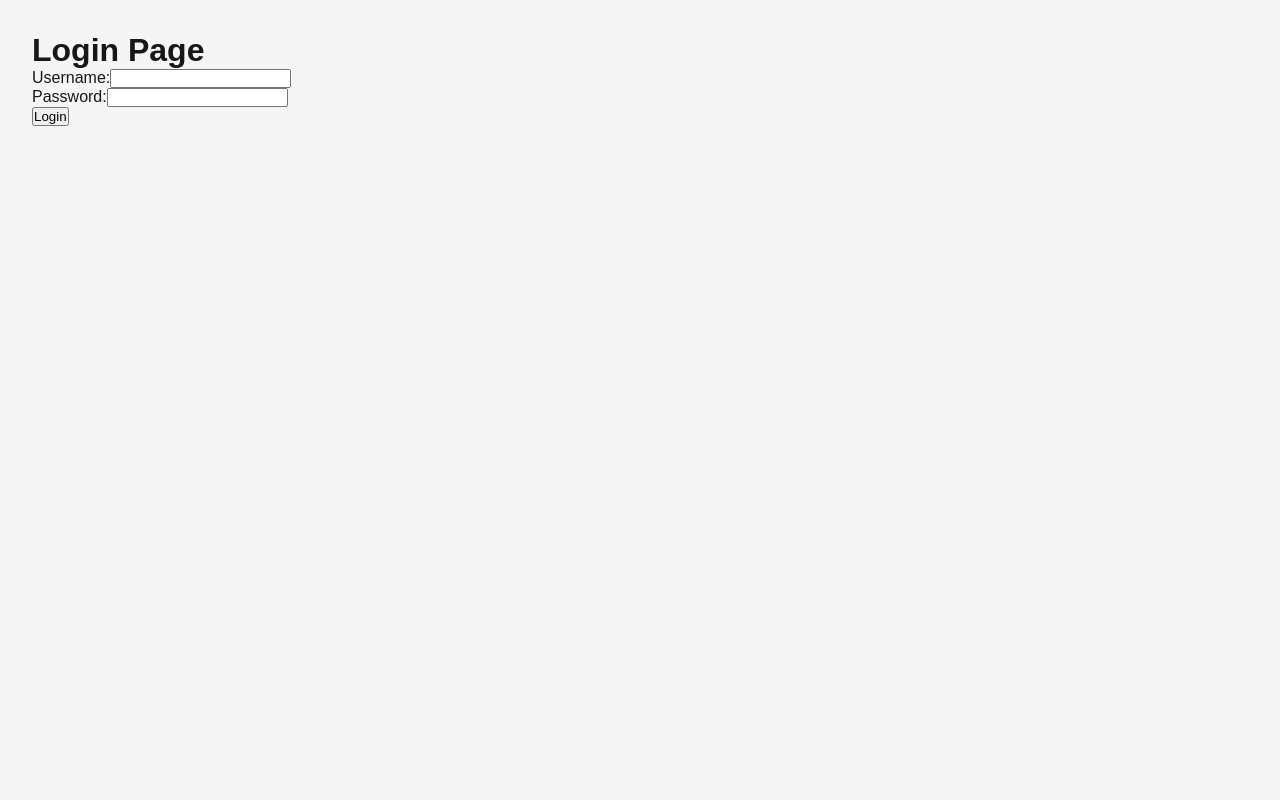
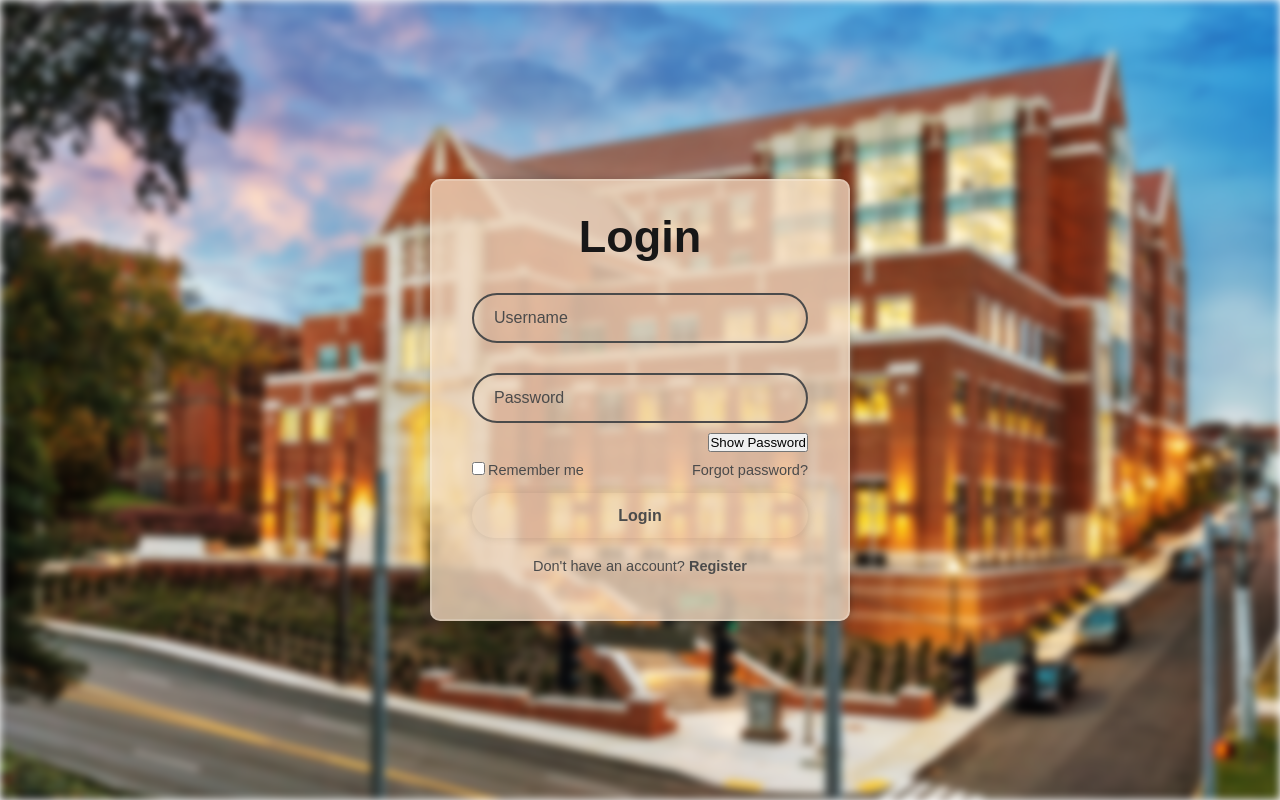
Before and after one commit to trevorbacher/supplytracker, a Next.js app in the folder supplytracker-app/frontend/: page /login in a window 1280 px wide. Built offline with nearby package versions, Linux system fonts and the light colour scheme.

Commit message:
seeing if fetch workaround works on deployment

```diff
--- a/supplytracker-app/frontend/src/app/(auth)/layout.css
+++ b/supplytracker-app/frontend/src/app/(auth)/layout.css
@@ -3,13 +3,6 @@
     display: flex;
     flex-direction: column;
     min-height: 100vh;
-}
-
-header {
-    background-color: var(--tennessee-orange);
-    color: white;
-    text-align: center;
-    padding: 1rem;
 }
 
 nav {
@@ -35,13 +28,6 @@ nav a {
 
 main {
     flex: 1;
-    padding: 2rem;
-    background-color: #f5f5f5;
+    /* padding: 2rem; */
+    /* background-color: #f5f5f5; */
 }
-
-footer {
-    background-color: var(--tennessee-orange);
-    color: white;
-    text-align: center;
-    padding: 1rem;
-}
--- a/supplytracker-app/frontend/src/app/(auth)/login/page.js
+++ b/supplytracker-app/frontend/src/app/(auth)/login/page.js
@@ -1,22 +1,90 @@
 "use client"
 
+import { useState } from "react";
 import React from 'react';
+import styles from './page.module.css'
+import { LockClosedIcon, UserIcon } from '@heroicons/react/24/solid';
 
-export default function LoginPage () {
+export default function LoginPage() {
+	const [username, setUsername] = useState('');
+	const [password, setPassword] = useState('');
+	const [showPassword, setShowPassword] = useState(false);
+	const [rememberMe, setRememberMe] = useState(false);
+
+	const handleLogin = async (e) => {
+		e.preventDefault();
+
+		try {
+			const res = await fetch('/api/login/', {
+				method: 'POST',
+				headers: {
+					'Content-Type': 'application/json',
+				},
+				body: JSON.stringify({ username, password }),
+			});
+
+			const data = await res.json();
+
+			if (res.ok && data.success) {
+				if (rememberMe) {
+					localStorage.setItem('authToken', data.token);
+				}
+				window.location.href = '/dashboard';
+			} else {
+                console.error('Login failed:', data.message);
+            }
+		} catch (error) {
+			console.error('Error: ', error);
+		}
+	};
+
 	return (
-		<div>
-			<h1>Login Page</h1>
-			<form>
-				<div>
-					<label htmlFor="username">Username:</label>
-					<input type="text" id="username" name="username" />
-				</div>
-				<div>
-					<label htmlFor="password">Password:</label>
-					<input type="password" id="password" name="password" />
-				</div>
-				<button type="submit">Login</button>
-			</form>
-		</div>
-	);
+    <div className={styles.body}>
+      <div className={styles.wrapper}>
+        <form onSubmit={handleLogin}>
+          <h1 className={styles['login-title']}>Login</h1>
+          <div className={styles['input-box']}>
+            <input
+              type="text"
+              placeholder="Username"
+              value={username}
+              onChange={(e) => setUsername(e.target.value)}
+            />
+          </div>
+          <div className={styles['input-box']}>
+            <input
+              type={showPassword ? 'text' : 'password'}
+              placeholder="Password"
+              value={password}
+              onChange={(e) => setPassword(e.target.value)}
+            />
+          </div>
+          <div className={styles.togglePasswordContainer}>
+            <button
+              className={styles.togglePassword}
+              type="button"
+              onClick={() => setShowPassword((prev) => !prev)}
+            >
+              {showPassword ? 'Hide Password' : 'Show Password'}
+            </button>
+          </div>
+          <div className={styles['remember-forget']}>
+            <label>
+              <input
+                type="checkbox"
+                checked={rememberMe}
+                onChange={(e) => setRememberMe(e.target.checked)}
+                />
+              Remember me
+            </label>
+            <a href="/forgot-password"> Forgot password?</a>
+          </div>
+          <button type="submit" className={styles.btn}>Login</button>
+          <div className={styles['register-link']}>
+            <p>Don't have an account? <a href="/register">Register</a></p>
+          </div>
+        </form>
+      </div>
+    </div>
+  );
 };
--- a/supplytracker-app/frontend/src/app/(auth)/login/page.module.css
+++ b/supplytracker-app/frontend/src/app/(auth)/login/page.module.css
@@ -1,46 +1,192 @@
-/* page.module.css */
-
-.container {
+.body {
+	position: relative;
 	display: flex;
-	flex-direction: column;
+	justify-content: center;
 	align-items: center;
-	justify-content: center;
-	height: 100vh;
-	background-color: #f5f5f5;
+	min-height: 100vh;
 }
 
-.login-form {
-	background-color: #ffffff;
-	padding: 20px;
-	border-radius: 8px;
-	box-shadow: 0 2px 4px rgba(0, 0, 0, 0.1);
-	width: 100%;
-	max-width: 400px;
+.body::before {
+	content: "";
+	position: absolute;
+	top: 0;
+	left: 0;
+	width: 100vw;
+	height: 100%;
+	background: url('../../../../public/login-background.jpg') no-repeat center center;
+	background-size: cover;
+	filter: blur(4px);
+	z-index: -1;
 }
 
-.input-field {
-	width: 100%;
-	padding: 10px;
-	margin-bottom: 15px;
-	border: 1px solid #ccc;
-	border-radius: 4px;
+.wrapper {
+	width: 420px;
+	border: 2px solid rgba(255, 255, 255, .2);
+	box-shadow: 0 0 10px rgba(0, 0, 0, .2);
+	color: var(--vol-orange);
+	background-color: #f3dac1c5;
+	border-radius: 10px;
+	padding: 30px 40px;
+	z-index: 1;
 }
 
-.button {
-	width: 100%;
-	padding: 10px;
-	background-color: #007bff;
-	color: #ffffff;
-	border: none;
-	border-radius: 4px;
-	cursor: pointer;
+.wrapper .login-title {
+	font-size: 45px;
+	text-align: center;
+	color: var(--vol-orange);
 }
 
-.button:hover {
-	background-color: #0056b3;
+.wrapper .input-box {
+	position: relative;
+	width: 100%;
+	height: 50px;
+	margin: 30px 0;
 }
 
-.error-message {
-	color: red;
-	margin-bottom: 15px;
+.togglePasswordContainer {
+	display: flex;
+	margin-top: -20px;
+	padding-bottom: 25px;
 }
+
+.togglePassword {
+	margin-left: auto;
+	margin-right: 0;
+}
+
+.input-box input {
+	width: 100%;
+	height: 100%;
+	background: transparent;
+	border: none;
+	outline: none;
+	border: 2px solid var(--smokey-gray);
+	border-radius: 40px;
+	font-size: 16px;
+	color: var(--smokey-gray);
+	padding: 20px 45px 20px 20px;
+}
+
+.input-box input:focus {
+	border: 2px solid var(--vol-orange);
+}
+
+.input-box input::placeholder {
+	color: var(--smokey-gray);
+}
+
+.input-box i {
+	position: absolute;
+	right: 20px;
+	top: 50%;
+	transform: translateY(-50%);
+	font-size: 20px;
+}
+
+.wrapper .remember-forget {
+	display: flex;
+	justify-content: space-between;
+	font-size: 14.5px;
+	margin: -15px 0 15px;
+}
+
+.remember-forget label input {
+	accent-color: var(--smokey-gray);
+	margin-right: 3px;
+}
+
+.remember-forget label {
+	color: var(--smokey-gray);
+}
+
+.remember-forget a {
+	color: var(--smokey-gray);
+	text-decoration: none;
+}
+
+.remember-forget a:hover {
+	text-decoration: underline;
+}
+
+.wrapper .btn {
+	width: 100%;
+	height: 45px;
+	background: var(--vol-orange);
+	border: none;
+	outline: none;
+	border-radius: 40px;
+	box-shadow: 0 0 10px rgba(0, 0, 0, 0.1);
+	cursor: pointer;
+	font-size: 16px;
+	color: var(--smokey-gray);
+	font-weight: 600;
+}
+
+.wrapper .btn:hover {
+	background: #ec8021;
+	color: #fff;
+	border-color: #fff;
+}
+
+.wrapper .register-link {
+	font-size: 14.5px;
+	text-align: center;
+	margin: 20px 0 15px;
+}
+
+.register-link p a {
+	color: var(--vol-orange);
+	text-decoration: none;
+	font-weight: 600;
+}
+
+.register-link p {
+	color: var(--smokey-gray);
+}
+
+.register-link p a:hover {
+	text-decoration: underline;
+}
+
+.hidden {
+	display: none;
+}
+
+.alert {
+	position: fixed;
+	top: 30px;
+	right: 30px;
+	padding: 20px;
+	font-size: 17px;
+	background-color: var(--login-primary);
+	border: 2px solid rgba(255, 140, 0, 0.8);
+	color: white;
+	border-radius: 5px;
+	box-shadow: 0 2px 5px rgba(0, 0, 0, 0.3);
+	z-index: 1000;
+}
+
+.alert::before {
+	content: "";
+	position: absolute;
+	top: 0;
+	left: 0;
+	right: 0;
+	bottom: 0;
+	background-color: var(--vol-orange);
+	border-radius: 5px;
+	z-index: -1;
+}
+
+.alert.hidden {
+	display: none;
+}
+
+#alert-close {
+	background: transparent;
+	border: none;
+	color: white;
+	font-size: 16px;
+	cursor: pointer;
+	padding-right: 0px;
+}
```
Also changed, not shown: supplytracker-app/frontend/src/app/page.js (+23 -1 lines), 2 other files (tests, documents, lock files or other folders).
